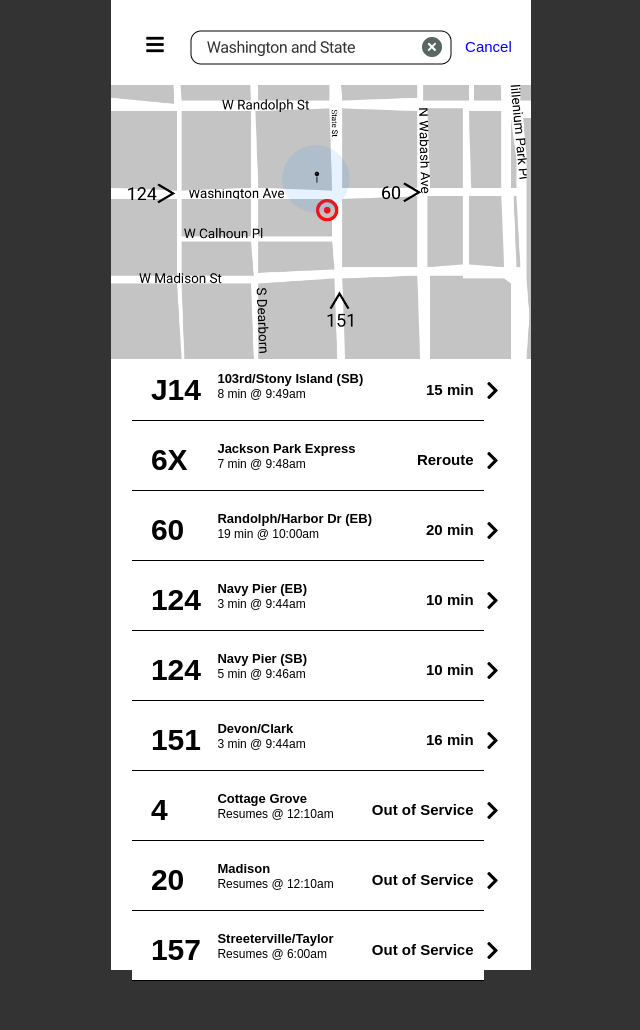
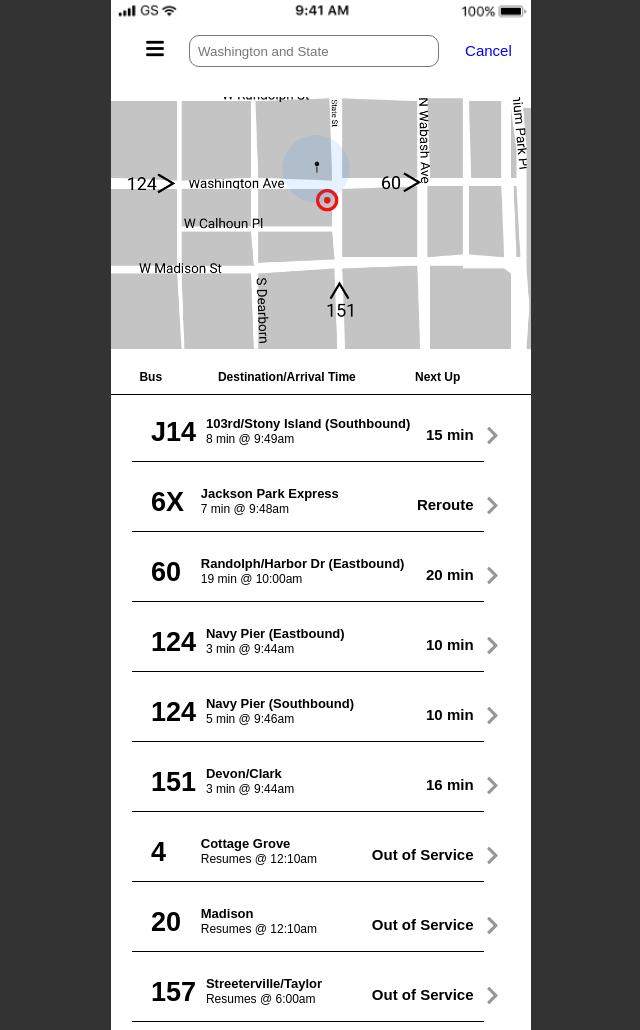
Before and after one commit to alinfield/busybus, a plain HTML site: page index.html in a window 1280 px wide. Shown: the whole page, without its empty margins (319-959 px from the left). Before the commit the page ends 981 px from the top, so only its background shows below. Drawn offline with Linux system fonts and the light colour scheme.

Commit message:
Commit updates

```diff
--- a/css/style.css
+++ b/css/style.css
@@ -10,6 +10,7 @@ body {
 
 .container {
   margin: 0 auto;
+  padding-bottom: 5px;
   width: 420px;
   background-color: white;
   color: black;
@@ -21,17 +22,26 @@ nav {
   position: fixed;
   width:420px;
   background-color: white;
-  background-image: url(../searchfield.png);
-  background-repeat: no-repeat;
-  background-position: center bottom 20px;
 }
 
 .nav-bar {
-  padding-top: 20px;
   padding-left: 5%;
   display: flex;
   justify-content: space-between;
   align-items: baseline;
+}
+
+.nav-bar input[type=text] {
+  border-radius: 10px;
+  border-style: solid;
+  border-width: thin;
+  padding: 3%;
+  width:250px;
+}
+
+.menu {
+  text-decoration: none;
+  color: black;
 }
 
 .cancel {
@@ -40,29 +50,49 @@ nav {
   font-size: 1.5em;
   position: relative;
   padding-right: 5%;
+  text-decoration: none;
+
 }
 
 img {
   display: inline-block;
-  padding-top: 30px;
   margin: 0 auto;
   position: fixed;
   width: 420px;
   background-color: white;
 }
 
+.map {
+  padding-top: 20px;
+}
+
+li {
+  list-style-type: none;
+}
+
+.table-header {
+  width: 100%;
+  height:25px;
+  padding-left: 25px;
+  display: inline-flex;
+  justify-content: space-around 10px;
+  border-bottom: solid;
+  border-width: thin;
+  font-weight: bolder;
+}
+
 .route-list {
   padding-top: 350px;
   font-family: arial;
   line-height: 1.25;
-  width: 420px;
+  width: 100%;
   box-sizing: border-box;
 }
 
 .line {
   padding: 5%;
   margin-bottom: 10px;
-  width: 420px;
+  width: 100%;
   height: 60px;
   box-sizing: border-box;
 
@@ -84,7 +114,8 @@ img {
   display: inline-block;
   float: left;
   font-weight: 600;
-  font-size: 3em;
+  font-size: 2.7em;
+  padding-right: 3%;
 }
 
 .frequency {
@@ -99,16 +130,17 @@ img {
 .arrow {
   display: inline-block;
   padding-top: 10px;
+  color: #979797;
 
 }
 
 h1 {
   font-weight: bold;
   font-size: 1.3em;
-  padding-left: 20%;
+  padding-left: 15%;
 }
 
 h3 {
   font-size: 1.2em;
-  padding-left: 20%;
+  padding-left: 15%;
 }
--- a/index.html
+++ b/index.html
@@ -10,22 +10,34 @@
   </head>
   <body>
     <section class="container">
-      <div class="map">
+      <header class="status">
+        <img src="status.png"; alt="status";>
+      </header>
+      <section class="map">
         <img src="map.png"; alt="map";>
-      </div>
+      </section>
       <nav>
         <div class=nav-bar>
-        <i class="fas fa-bars fa-2x" aria-hidden="true"></i>
-        <div class= search> </div>
-        <div class= cancel>Cancel</div>
+          <a href= "#menu" class= "menu">
+          <i class="fas fa-bars fa-2x" aria-hidden="true"></i>
+          <a/>
+          <input type= "text" placeholder="Washington and State">
+          <a href= "#cancel" class= "cancel">Cancel</a>
         </div>
       </nav>
-      <section class="route-list">
+      <main class="route-list">
+        <section class= "table-header">
+          <li class= "Bus">
+            <h3>Bus<h3>
+          </li>
+          <h3>Destination/Arrival Time</h3>
+          <h3>Next Up</h3>
+        </section>
         <div class="line">
           <div class="content">
-            <div class=bus-number>J14</div>
-            <div class=frequency>15 min</div>
-            <h1>103rd/Stony Island (SB)</h1>
+            <li class=bus-number>J14</li>
+            <li class=frequency>15 min</li>
+            <h1>103rd/Stony Island (Southbound)</h1>
             <h3>8 min @ 9:49am</h3>
           </div>
           <div class="arrow">
@@ -34,8 +46,8 @@
         </div>
         <div class="line">
           <div class="content">
-            <div class=bus-number>6X</div>
-            <div class=frequency>Reroute</div>
+            <li class=bus-number>6X</li>
+            <li class=frequency>Reroute</li>
             <h1>Jackson Park Express</h1>
             <h3>7 min @ 9:48am</h3>
           </div>
@@ -45,9 +57,9 @@
         </div>
         <div class="line">
           <div class="content">
-            <div class=bus-number>60</div>
-            <div class=frequency>20 min</div>
-            <h1>Randolph/Harbor Dr (EB)</h1>
+            <li class=bus-number>60</li>
+            <li class=frequency>20 min</li>
+            <h1>Randolph/Harbor Dr (Eastbound)</h1>
             <h3>19 min @ 10:00am</h3>
           </div>
           <div class="arrow">
@@ -56,9 +68,9 @@
         </div>
         <div class="line">
           <div class="content">
-            <div class=bus-number>124</div>
-            <div class=frequency>10 min</div>
-            <h1>Navy Pier (EB)</h1>
+            <li class=bus-number>124</li>
+            <li class=frequency>10 min</li>
+            <h1>Navy Pier (Eastbound)</h1>
             <h3>3 min @ 9:44am</h3>
           </div>
           <div class="arrow">
@@ -67,9 +79,9 @@
         </div>
         <div class="line">
           <div class="content">
-            <div class=bus-number>124</div>
-            <div class=frequency>10 min</div>
-            <h1>Navy Pier (SB)</h1>
+            <li class=bus-number>124</li>
+            <li class=frequency>10 min</li>
+            <h1>Navy Pier (Southbound)</h1>
             <h3>5 min @ 9:46am</h3>
           </div>
           <div class="arrow">
@@ -78,8 +90,8 @@
         </div>
         <div class="line">
           <div class="content">
-            <div class=bus-number>151</div>
-            <div class=frequency>16 min</div>
+            <li class=bus-number>151</li>
+            <li class=frequency>16 min</li>
             <h1>Devon/Clark</h1>
             <h3>3 min @ 9:44am</h3>
           </div>
@@ -89,8 +101,8 @@
         </div>
         <div class="line">
           <div class="content">
-            <div class=bus-number>4</div>
-            <div class=frequency>Out of Service</div>
+            <li class=bus-number>4</li>
+            <li class=frequency>Out of Service</li>
             <h1>Cottage Grove</h1>
             <h3>Resumes @ 12:10am</h3>
           </div>
@@ -100,8 +112,8 @@
         </div>
         <div class="line">
           <div class="content">
-            <div class=frequency>Out of Service</div>
-            <div class=bus-number>20</div>
+            <li class=frequency>Out of Service</li>
+            <li class=bus-number>20</li>
             <h1>Madison</h1>
             <h3>Resumes @ 12:10am</h3>
           </div>
@@ -111,8 +123,8 @@
         </div>
         <div class="line">
           <div class="content">
-            <div class=bus-number>157</div>
-            <div class=frequency>Out of Service</div>
+            <li class=bus-number>157</li>
+            <li class=frequency>Out of Service</li>
             <h1>Streeterville/Taylor</h1>
             <h3>Resumes @ 6:00am</h3>
           </div>
@@ -120,7 +132,6 @@
             <i class="fa fa-chevron-right fa-2x" aria-hidden="true"></i>
           </div>
         </div>
-      </section>
-    </section>
+      </main>
   </body>
 </html>
```
